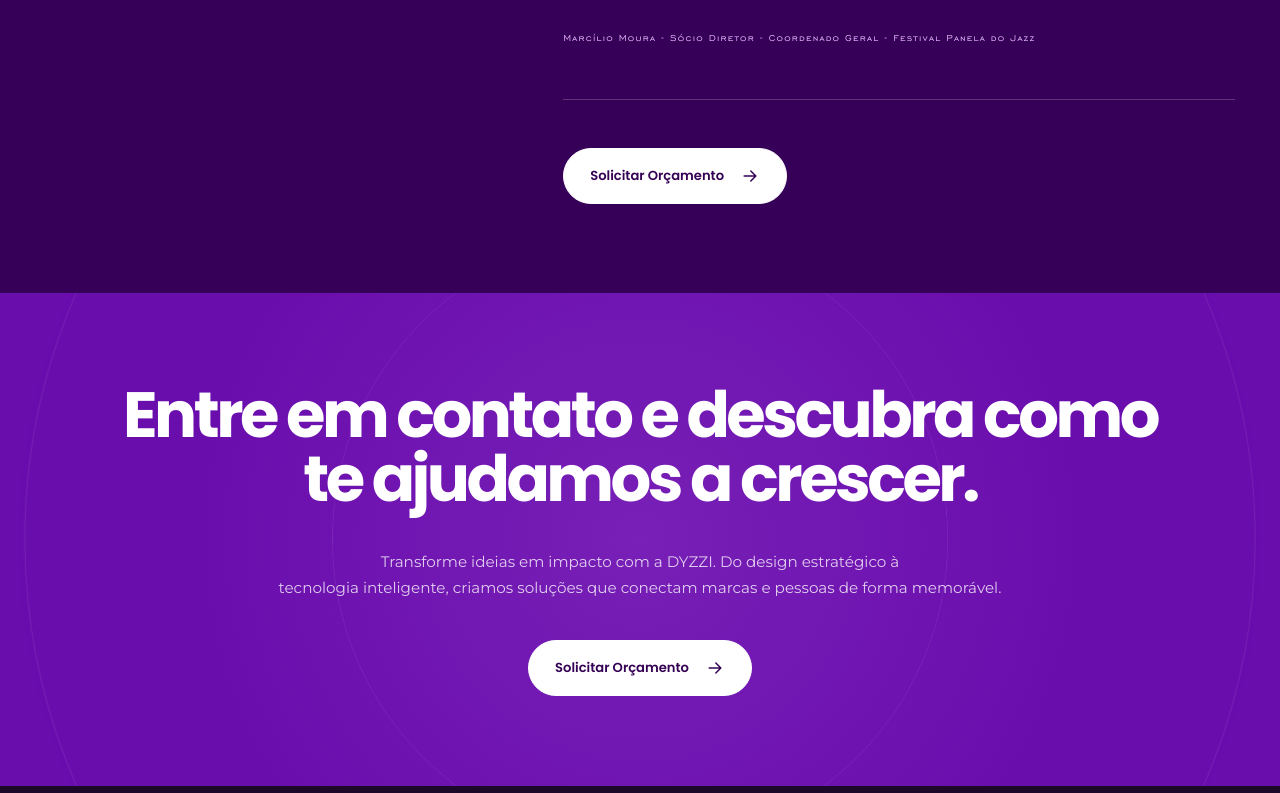
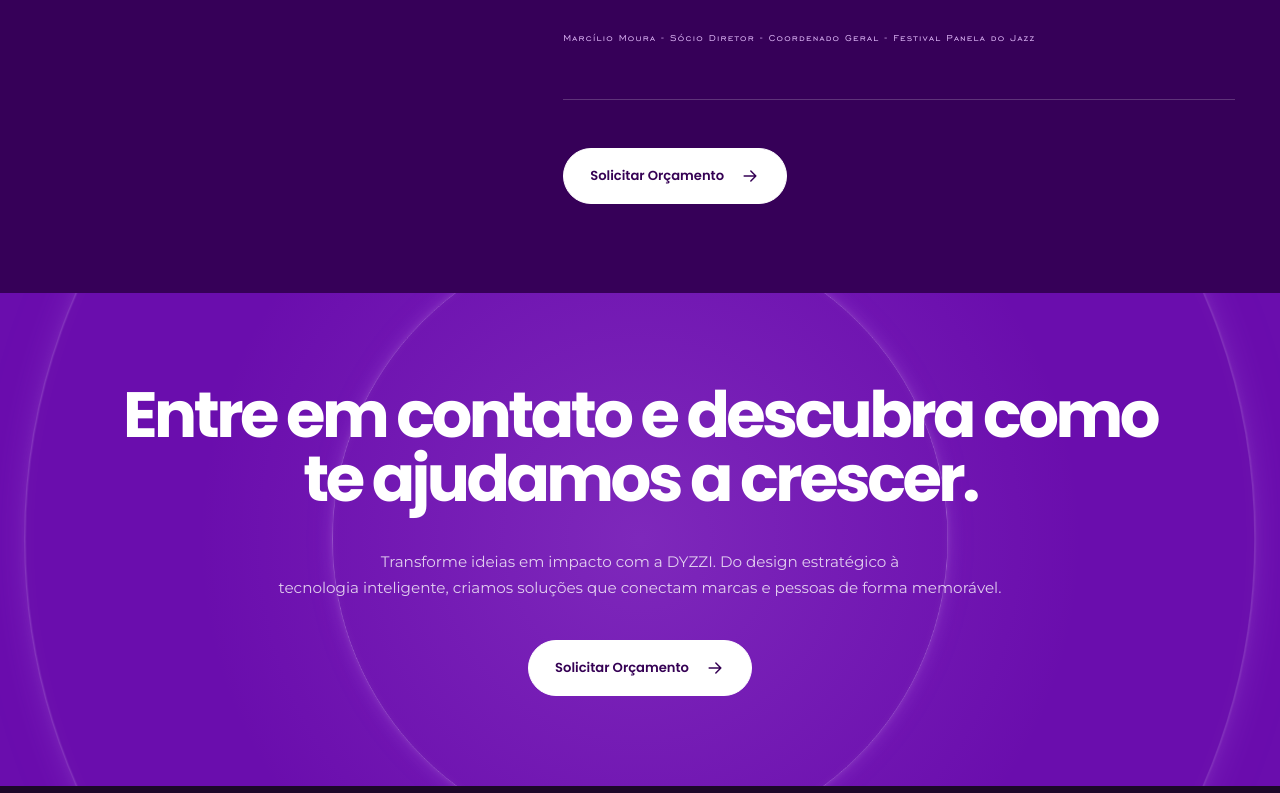
Before and after one commit to Gs-devsolution/dyzzi-site-institucional, a Next.js app: page / in a window 1280 px wide. Shown: the part 5706-6499 px from the top of the page. Built offline with nearby package versions, Linux system fonts and the light colour scheme; no server answers.

Commit message:
style: brighten contact wave glow

```diff
--- a/src/app/globals.css
+++ b/src/app/globals.css
@@ -1142,7 +1142,7 @@
   width: min(72vw, 980px);
   aspect-ratio: 1;
   border-radius: 50%;
-  background: radial-gradient(circle, rgba(217, 164, 251, 0.12), transparent 68%);
+  background: radial-gradient(circle, rgba(217, 164, 251, 0.18), transparent 68%);
   content: "";
 }
 
@@ -1150,11 +1150,13 @@
   position: absolute;
   width: min(78vw, 1100px);
   aspect-ratio: 1;
-  border: 1px solid rgba(255, 255, 255, 0.36);
+  border: 1px solid rgba(242, 221, 255, 0.74);
   border-radius: 50%;
   box-shadow:
-    0 0 18px rgba(217, 164, 251, 0.08),
-    inset 0 0 18px rgba(217, 164, 251, 0.05);
+    0 0 8px rgba(255, 255, 255, 0.22),
+    0 0 24px rgba(217, 164, 251, 0.38),
+    0 0 54px rgba(187, 87, 255, 0.24),
+    inset 0 0 18px rgba(255, 255, 255, 0.12);
   opacity: 0;
   transform: scale(0.08);
   transform-origin: center;
@@ -1185,15 +1187,15 @@
   }
 
   10% {
-    opacity: 0.28;
+    opacity: 0.44;
   }
 
   68% {
-    opacity: 0.16;
+    opacity: 0.26;
   }
 
   86% {
-    opacity: 0.08;
+    opacity: 0.12;
   }
 
   100% {
```
